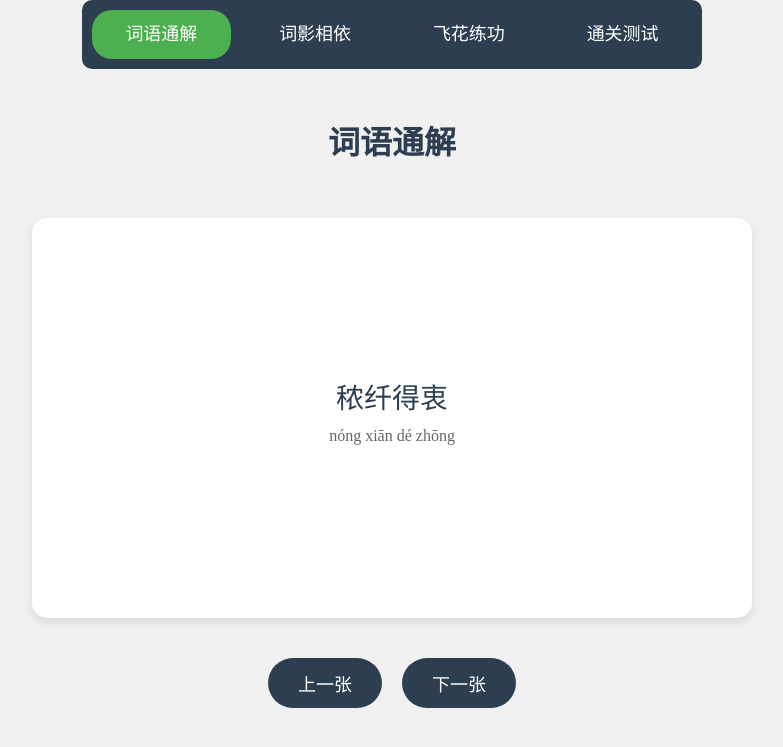
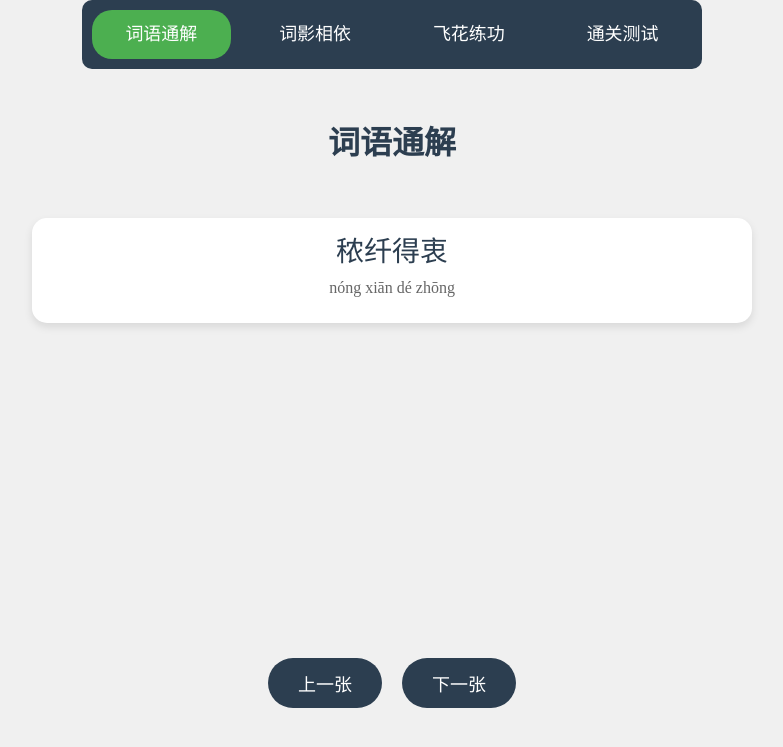
Before and after one commit to Z13670546710/Z13670546710.github.io, a PHP site: page /chyizxj/index.html in a window 1280 px wide. Shown: the top 747 px of the page, without its empty margins (248-1031 px from the left). Run offline with PHP 8.4, Linux system fonts and the light colour scheme.

Commit message:
Update style.css

```diff
--- a/chyizxj/css/style.css
+++ b/chyizxj/css/style.css
@@ -99,7 +99,7 @@ a,a:hover,a:active,a:visited,a:link,a:focus{-webkit-tap-highlight-color:rgba(0,0
 .card-back {
     position: absolute;
     width: 100%;
-    height: 100%;
+    /* height: 100%;  */
     backface-visibility: hidden;
     border-radius: 15px;
     padding: 20px;
```
